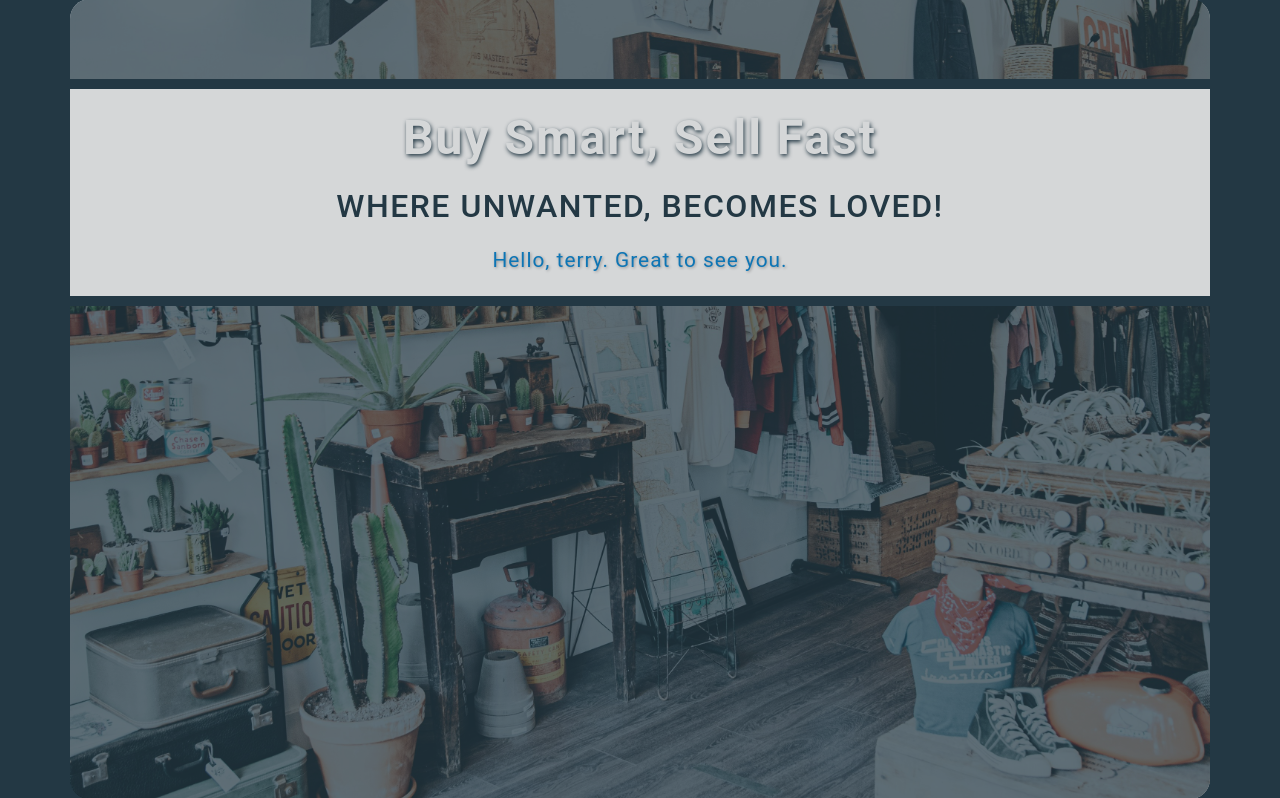
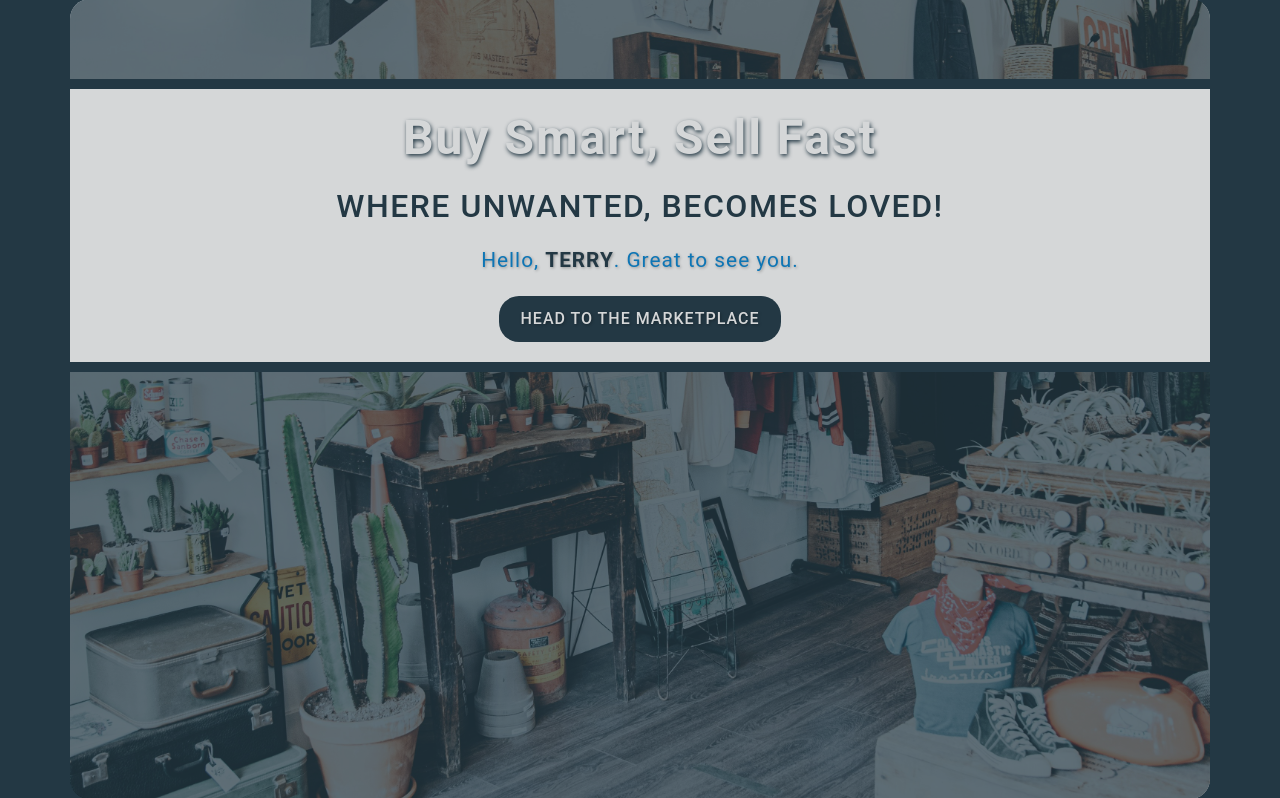
Before and after one commit to TerryLoc/sell_ur_stuff, a Django app: page / in a window 1280 px wide. Shown: the part 95-893 px from the top of the page. Run offline with Django 5.2, Linux system fonts and the light colour scheme; a user stored in the database is signed in; data comes from the database, SQL or seed files in the repository; both versions use the stored data as it was after the commit.

Commit message:
feat: add market button to logged in profile

```diff
--- a/home/templates/home/home.html
+++ b/home/templates/home/home.html
@@ -1,18 +1,26 @@
 {% extends "base.html" %}
 {% load static %}
-
-{% block title %}Home - Sell Your Stuff{% endblock title %}
-
+{% block title %}
+    Home - Sell Your Stuff
+{% endblock title %}
 {% block content %}
-
-    <div class="text-center home-background" style="background-image: url('{% static 'images/home_page.jpg' %}'); border-radius: 20px;">
+    <div class="text-center home-background"
+         style="background-image: url('{% static 'images/home_page.jpg' %}');
+                border-radius: 20px">
         <div class="main-text">
             <h1>Buy Smart, Sell Fast</h1>
             <h2>Where Unwanted, Becomes loved!</h2>
             {% if user.is_authenticated %}
-                <p>Hello, {{ user.username }}. Great to see you.</p>
+                <p>
+                    Hello, <strong>{{ user.username }}</strong>. Great to see you.
+                </p>
+                <p>
+                    <a class="btn" href="{% url 'market_list' %}">Head to the Marketplace</a>
+                </p>
             {% else %}
-                <p><a href="{% url 'account_login' %}">Login</a> or <a href="{% url 'account_signup' %}">Sign Up</a> to Buy & Sell.</p>
+                <p>
+                    <a href="{% url 'account_login' %}">Login</a> or <a href="{% url 'account_signup' %}">Sign Up</a> to Buy & Sell.
+                </p>
             {% endif %}
         </div>
     </div>
--- a/static/css/styles.css
+++ b/static/css/styles.css
@@ -113,6 +113,31 @@ body {
   text-shadow: 0 0 2px var(--main-bg-shadow);
 }
 
+.home-background a.btn {
+  display: inline-block;
+  padding: 10px 20px;
+  margin-top: 20px;
+  background-color: var(--main-bg-color);
+  color: var(--secondary-font-color);
+  border-radius: 20px;
+  text-transform: uppercase;
+  font-weight: 500;
+  letter-spacing: 1px;
+  transition: background-color 0.3s;
+}
+
+.home-background a.btn:hover {
+  background-color: var(--hover-color);
+  color: var(--main-font-color);
+  text-shadow: 1px 1px 2px var(--secondary-font-color);
+  box-shadow: 1px 2px 3px var(--main-bg-shadow);
+}
+
+.home-background strong {
+  color: var(--main-bg-color);
+  text-transform: uppercase;
+}
+
 /* Profile page styles */
 .profile-header {
   text-transform: uppercase;
```
Also changed, not shown: db.sqlite3.
